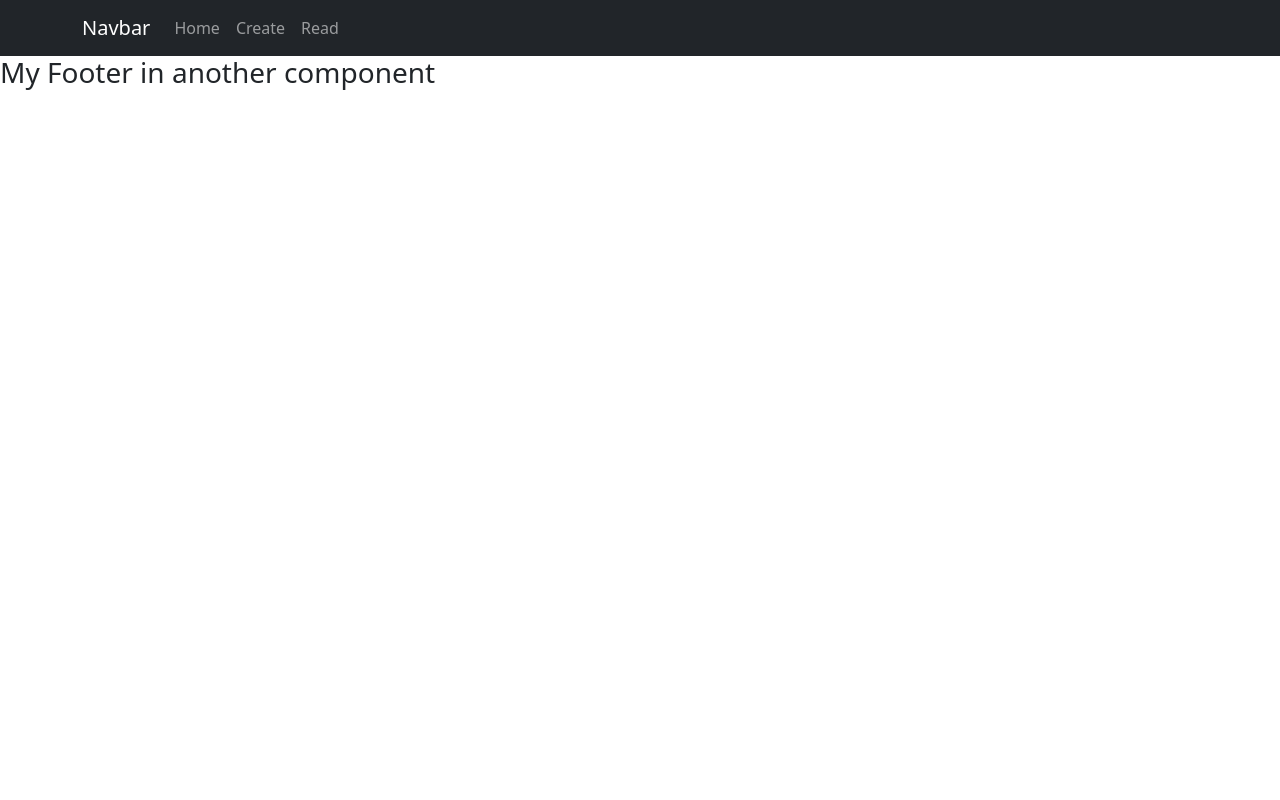
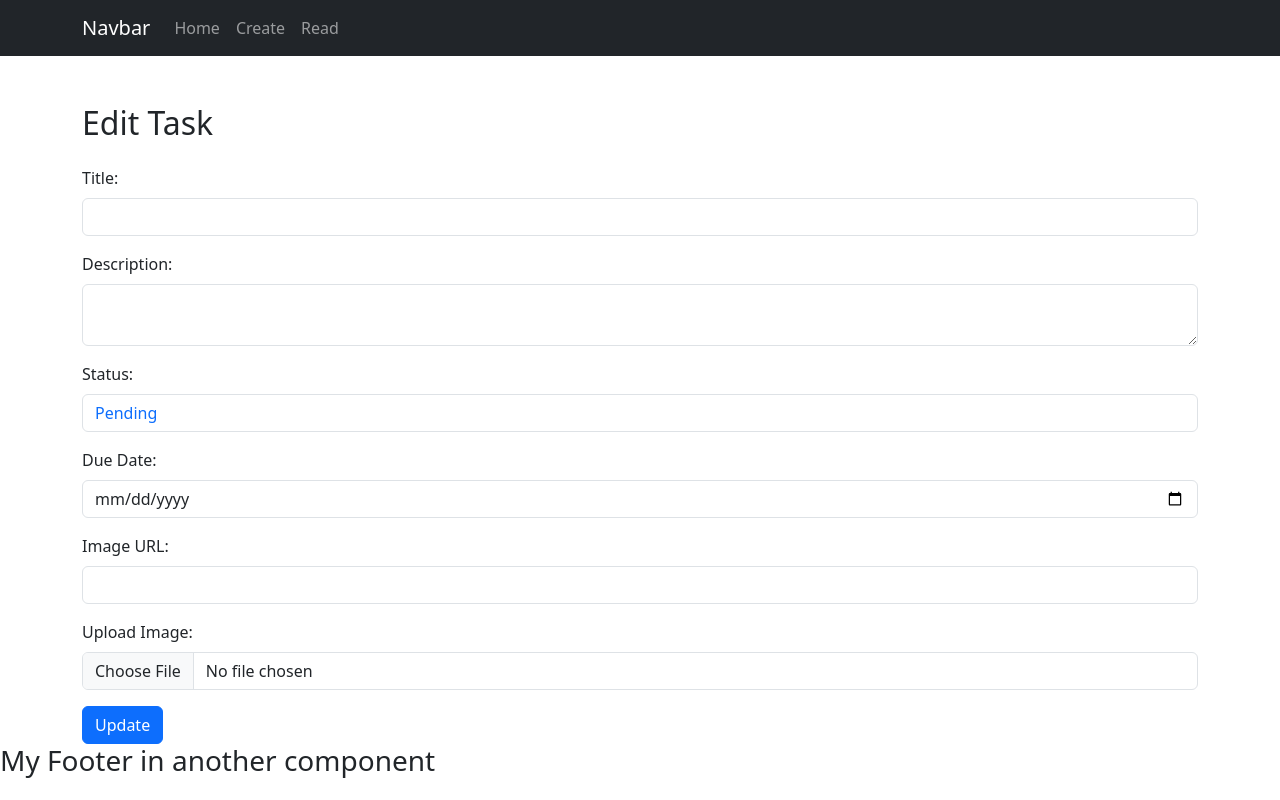
Before and after one commit to KyryloKozlovskyi/MERN-Task-Tracker, a React (Create React App) app: page /edit/1 in a window 1280 px wide. Built offline with nearby package versions, Linux system fonts and the light colour scheme; no server answers.

Commit message:
Created EditTask component to handle edit functionality. Updated server and UI.

```diff
--- a/src/App.js
+++ b/src/App.js
@@ -5,6 +5,7 @@ import Footer from "./components/Footer";
 import Content from "./components/Content";
 import ReadTask from "./components/ReadTask";
 import CreateTask from "./components/CreateTask";
+import EditTask from "./components/EditTask";
 
 // App component with routing
 function App() {
@@ -15,6 +16,7 @@ function App() {
         <Route path="/home" element={<Content />} />
         <Route path="/read" element={<ReadTask />} />
         <Route path="/create" element={<CreateTask />} />
+        <Route path="/edit/:id" element={<EditTask />} />
       </Routes>
       <Footer />
     </Router>
--- /dev/null
+++ b/src/components/EditTask.js
@@ -0,0 +1,152 @@
+import React, { useState, useEffect } from "react";
+import { useNavigate, useParams } from "react-router-dom";
+import axios from "axios";
+
+const EditTask = () => {
+  const { id } = useParams();
+  const navigate = useNavigate();
+  const [_id, setId] = useState("");
+  const [title, setTitle] = useState("");
+  const [description, setDescription] = useState("");
+  const [status, setStatus] = useState("Pending");
+  const [due, setDueDate] = useState("");
+  const [image, setImage] = useState("");
+  const [uplImg, setUplImage] = useState(null);
+  const [statusColor, setStatusColor] = useState("text-primary");
+
+  useEffect(() => {
+    axios
+      .get(`http://localhost:4000/api/task/${id}`)
+      .then((response) => {
+        const task = response.data;
+        setId(task._id);
+        setTitle(task.title);
+        setDescription(task.description);
+        setStatus(task.status);
+        setDueDate(task.due);
+        setImage(task.image);
+        setUplImage(task.uplImg);
+        setStatusColor(getStatusColor(task.status));
+      })
+      .catch((error) => {
+        console.log(error);
+      });
+  }, [id]);
+
+  const getStatusColor = (status) => {
+    switch (status) {
+      case "Pending":
+        return "text-primary";
+      case "In Progress":
+        return "text-warning";
+      case "Completed":
+        return "text-success";
+      default:
+        return "text-primary";
+    }
+  };
+
+  const handleStatusChange = (e) => {
+    const value = e.target.value;
+    setStatus(value);
+    setStatusColor(getStatusColor(value));
+  };
+
+  const handleSubmit = (e) => {
+    e.preventDefault();
+    const formData = new FormData();
+    formData.append("title", title);
+    formData.append("description", description);
+    formData.append("status", status);
+    formData.append("due", due);
+    formData.append("image", image);
+    if (uplImg) {
+      formData.append("uplImg", uplImg);
+    }
+
+    axios
+      .put(`http://localhost:4000/api/task/${id}`, formData, {
+        headers: {
+          "Content-Type": "multipart/form-data",
+        },
+      })
+      .then((res) => {
+        console.log(res.data);
+      })
+      .catch((err) => console.log(err));
+  };
+
+  return (
+    <div className="container mt-5">
+      <h2 className="mb-4">Edit Task</h2>
+      <form onSubmit={handleSubmit}>
+        <div className="form-group mb-3">
+          <label className="form-label">Title:</label>
+          <input
+            type="text"
+            className="form-control"
+            value={title}
+            onChange={(e) => setTitle(e.target.value)}
+          />
+        </div>
+        <div className="form-group mb-3">
+          <label className="form-label">Description:</label>
+          <textarea
+            className="form-control"
+            value={description}
+            onChange={(e) => setDescription(e.target.value)}
+          />
+        </div>
+        <div className="form-group mb-3">
+          <label className="form-label">Status:</label>
+          <select
+            className={`form-control ${statusColor}`}
+            value={status}
+            onChange={handleStatusChange}
+          >
+            <option value="Pending" className="text-primary">
+              Pending
+            </option>
+            <option value="In Progress" className="text-warning">
+              In Progress
+            </option>
+            <option value="Completed" className="text-success">
+              Completed
+            </option>
+          </select>
+        </div>
+        <div className="form-group mb-3">
+          <label className="form-label">Due Date:</label>
+          <input
+            type="date"
+            className="form-control"
+            value={due}
+            onChange={(e) => setDueDate(e.target.value)}
+          />
+        </div>
+        <div className="form-group mb-3">
+          <label className="form-label">Image URL:</label>
+          <input
+            type="text"
+            className="form-control"
+            value={image}
+            onChange={(e) => setImage(e.target.value)}
+          />
+        </div>
+        <div className="form-group mb-3">
+          <label className="form-label">Upload Image:</label>
+          <input
+            type="file"
+            className="form-control"
+            onChange={(e) => setUplImage(e.target.files[0])}
+          />
+        </div>
+        <button type="submit" className="btn btn-primary">
+          Update
+        </button>
+      </form>
+    </div>
+  );
+};
+
+export default EditTask;
--- a/src/components/TaskItem.js
+++ b/src/components/TaskItem.js
@@ -3,6 +3,7 @@ import { useEffect } from "react";
 import { Buffer } from "buffer";
 import Card from "react-bootstrap/Card";
 import Col from "react-bootstrap/Col";
+import { Link } from "react-router-dom";
 
 // Logs new data to the console
 function TaskItem(props) {
@@ -34,12 +35,20 @@ function TaskItem(props) {
   };
 
   return (
-    <Col xs={12} sm={6} md={4} className="mb-4 px-4">
-      <Card className={`h-100 p-3 ${getStatusColor(props.myTask.status)}`}>
-        <Card.Header>{props.myTask.title}</Card.Header>
+    <Col xs={12} sm={6} md={4} className="mb-4 px-4 ">
+      <Card
+        className={`h-100 p-3 border border-dark ${getStatusColor(
+          props.myTask.status
+        )}`}
+      >
+        <Card.Header className="border border-dark rounded">
+          {props.myTask.title}
+        </Card.Header>
         <Card.Body>
           <blockquote className="blockquote mb-0">
-            <p>{props.myTask.description}</p>
+            <p className="border-bottom border-dark p-2">
+              {props.myTask.description}
+            </p>
             {imageUrl && (
               <div className="d-flex justify-content-center">
                 <img
@@ -56,10 +65,16 @@ function TaskItem(props) {
             )}
           </blockquote>
         </Card.Body>
-        <Card.Footer>
+        <Card.Footer className="border border-dark mb-1 rounded">
           Due: {props.myTask.due} <br />
           <span>Status: {props.myTask.status}</span>
         </Card.Footer>
+        <Link
+          to={"/edit/" + props.myTask._id}
+          className="btn text-white border border-dark"
+        >
+          Edit
+        </Link>
       </Card>
     </Col>
   );
```
Also changed, not shown: 1 other file (tests, documents, lock files or other folders).
